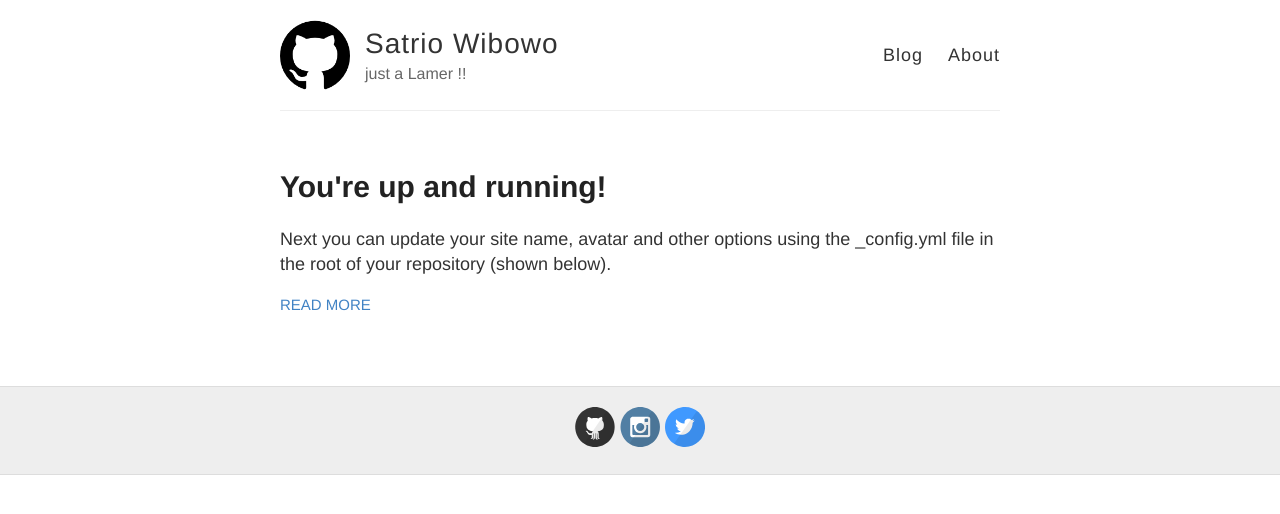
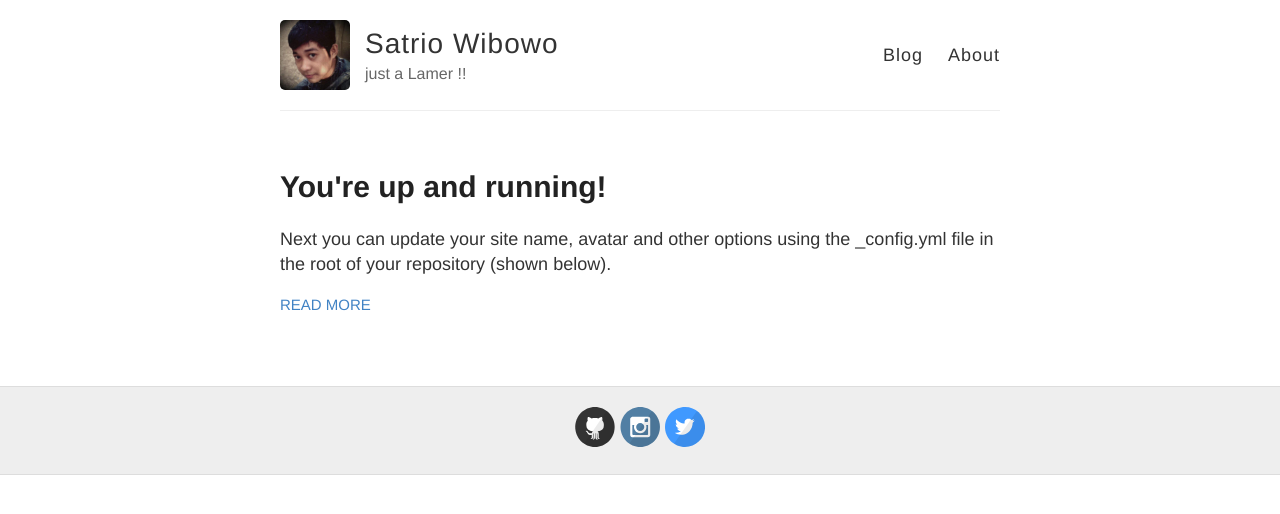
Before and after one commit to sa3owibowo/blog, a Jekyll site: the page built from index.html, in a window 1280 px wide. Shown: the top 514 px of the page. Built offline with Jekyll 4.4.1, drawn with Linux system fonts in a browser that asks for light colours.

Commit message:
Update _config.yml

```diff
--- a/_config.yml
+++ b/_config.yml
@@ -9,7 +9,7 @@ name: Satrio Wibowo
 description: just a Lamer !!
 
 # URL of your avatar or profile pic (you could use your GitHub profile pic)
-avatar: /images/index-logo.png
+avatar: /images/index-logo.jpg
 
 #
 # Flags below are optional
```
